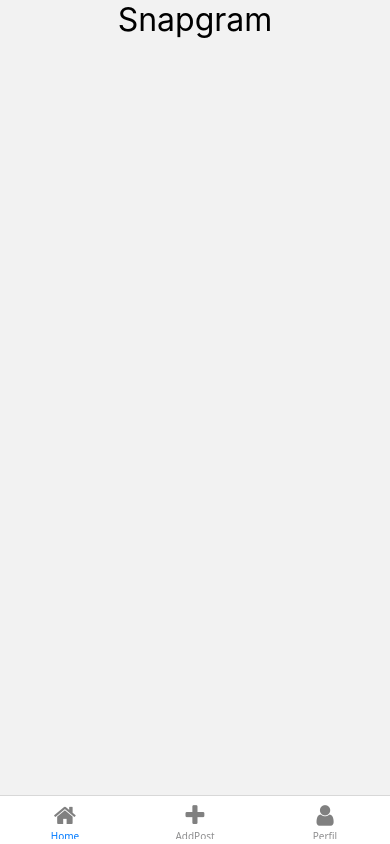
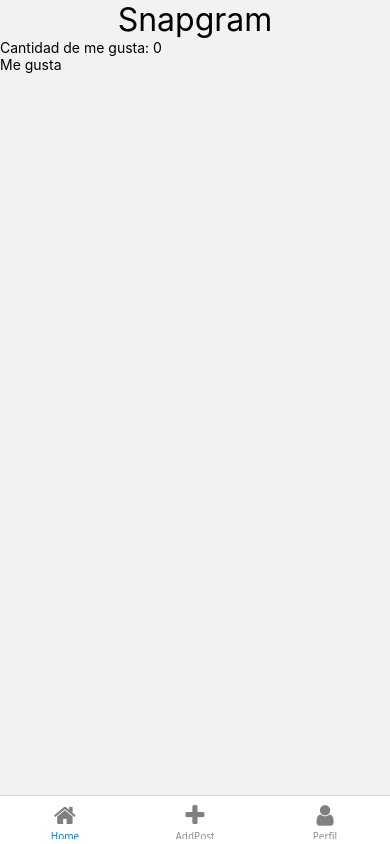
Before and after one commit to Lucas-Caronni/proyecto-final, a React Native app in the folder proyecto-integrador-2/: screen /Tab in a window 390 px wide. Built offline with nearby package versions, Linux system fonts and the light colour scheme; no server answers; the database is empty.

Commit message:
estructura likeador(falta completar)

```diff
--- a/proyecto-integrador-2/src/screens/Home.js
+++ b/proyecto-integrador-2/src/screens/Home.js
@@ -1,13 +1,16 @@
 import React, { Component } from 'react'
-import { Text, View, StyleSheet } from 'react-native'
+import { Text, View, TouchableOpacity,StyleSheet } from 'react-native'
 import {auth, db} from '../firebase/config'
+import firebase from 'firebase'
 
 export default class Home extends Component {
   constructor(props){
     super(props)
     this.state={
         posteos: [],
-        loading: true
+        loading: true,
+        cantMeGusta: 0,
+        likes: false
     }
   }
 
@@ -23,11 +26,55 @@ export default class Home extends Component {
         }, () => console.log('El state (los posteos)', this.state)) ////este segundo parametro es oara ver que quedo en el estado (los posteos que hay)
     })
 }
+
+  likearPost(){
+      db.collection('posts')
+      .doc(this.props.id)
+      .update({
+        likes: firebase.firestore.FieldValue.arrayUnion(auth.currentUser.email)
+      })
+      .then(() => this.setState({
+        meGusta: true,
+        cantMeGusta: this.state.cantMeGusta + 1
+      }))
+    }
+
+    unlikePost(){
+      db.collection('posts')
+      .doc(this.props.id)
+      .update({
+        likes: firebase.firestore.FieldValue.arrayRemove(auth.currentUser.email)
+      })
+      .then(() => this.setState({
+        meGusta: false,
+        cantMeGusta: this.state.cantMeGusta - 1
+      }))
+    }
  //La lista de los posteos ya esta creada en orden de los mas recientes primero, ahora hay que mostralo en el return con un .map() y que se renderice uno por uno con un componente de Post.js
   render() {
     return (
       <View>
         <Text style={styles.titulo}> Snapgram </Text>
+        <Text>Cantidad de me gusta: {this.state.cantMeGusta}</Text>
+
+        {
+            this.state.meGusta ?
+            <TouchableOpacity
+                onPress={() => this.likearPost()}
+            >
+                <Text>
+                    Me gusta
+                </Text>
+            </TouchableOpacity>
+            :
+            <TouchableOpacity
+                onPress={() => this.unlikePost()}
+            >
+                <Text>
+                   Me gusta
+                </Text>
+            </TouchableOpacity>
+        }
 
       </View>
     )
```
